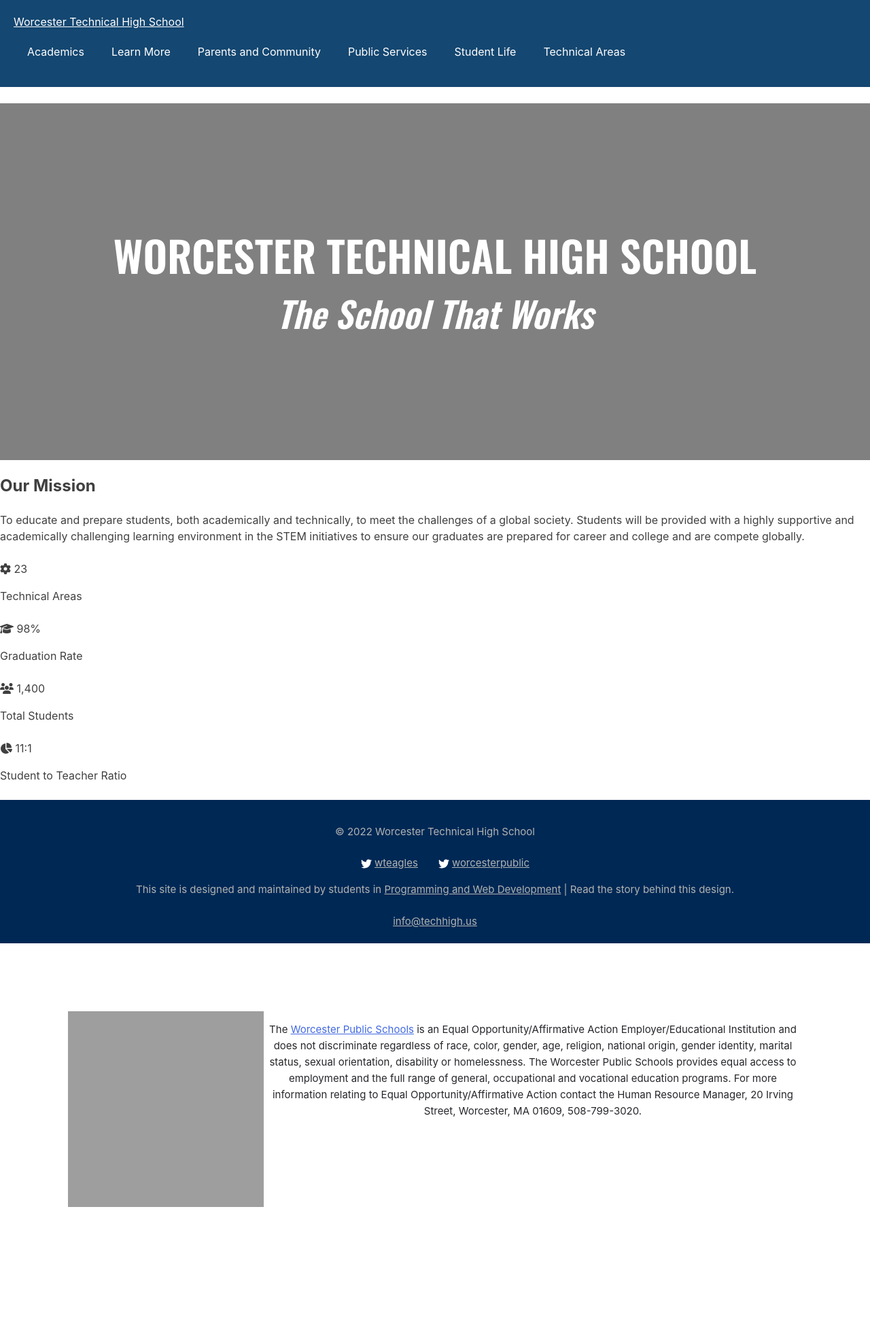
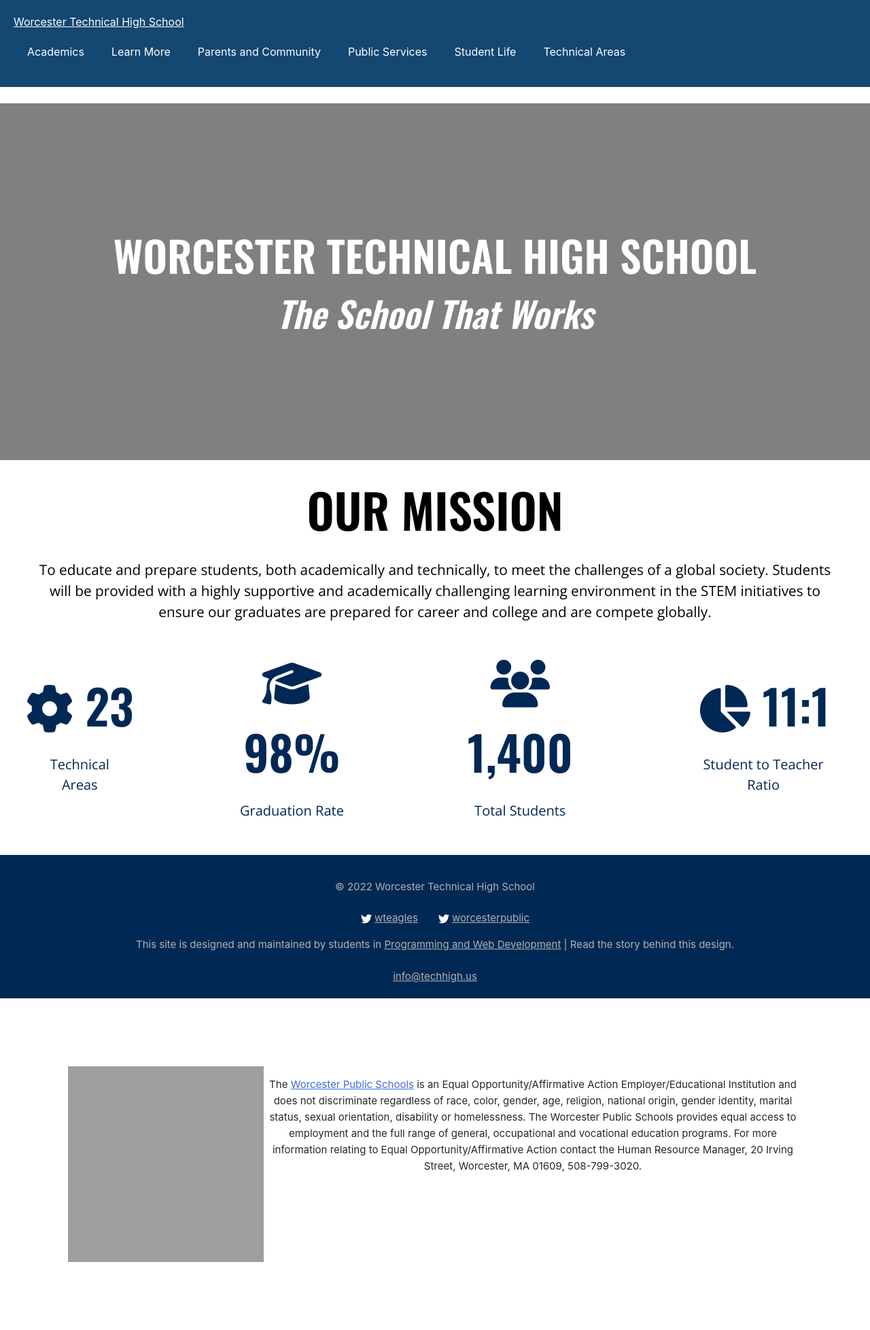
Before and after one commit to worcestertechnicalhighschool/techhigh.us, a Jekyll site: the page built from index.md, in a window 1280 px wide. Shown: the whole page at 68% size. Built offline with Jekyll 4.4.1, drawn with Linux system fonts in a browser that asks for light colours; nearby versions of some CDN libraries; before the commit the page ends 1876 px from its top, so only the background shows below that; grey boxes are pictures that could not be loaded.

Commit message:
mission sass

```diff
--- a/_sass/techhigh/landing/mission.scss
+++ b/_sass/techhigh/landing/mission.scss
@@ -1,5 +1,42 @@
 .landing {
     .mission {
-
+        text-align: center;
+        padding: 20px;
+        h2{
+            color: black;
+            font-family: $header_font;
+            font-size: 70px;
+            font-weight: 600;
+            text-transform: uppercase;
+            margin: 0;
+        }
+        p{
+            color: black;
+            font-family: $body_font;
+            font-size: 1.3em;
+            padding: 0 2.5vw;
+        }
+        .stats{
+            display: flex;
+            flex-direction: row;
+            justify-content: center;
+            align-items: center;
+            column-gap: 100px;
+            font-family: $header_font;
+            font-weight: 600;
+            .stat{
+                display: auto;
+                flex-direction: column;
+                color: $gl-primary;
+                font-size: 70px;
+                font-family: $header_font;
+                p{
+                    color: $gl-primary;
+                    font-family: $body_font;
+                    font-size: 20px;
+                    font-weight: normal;
+                }
+            }
+        }
     }
 }
```
